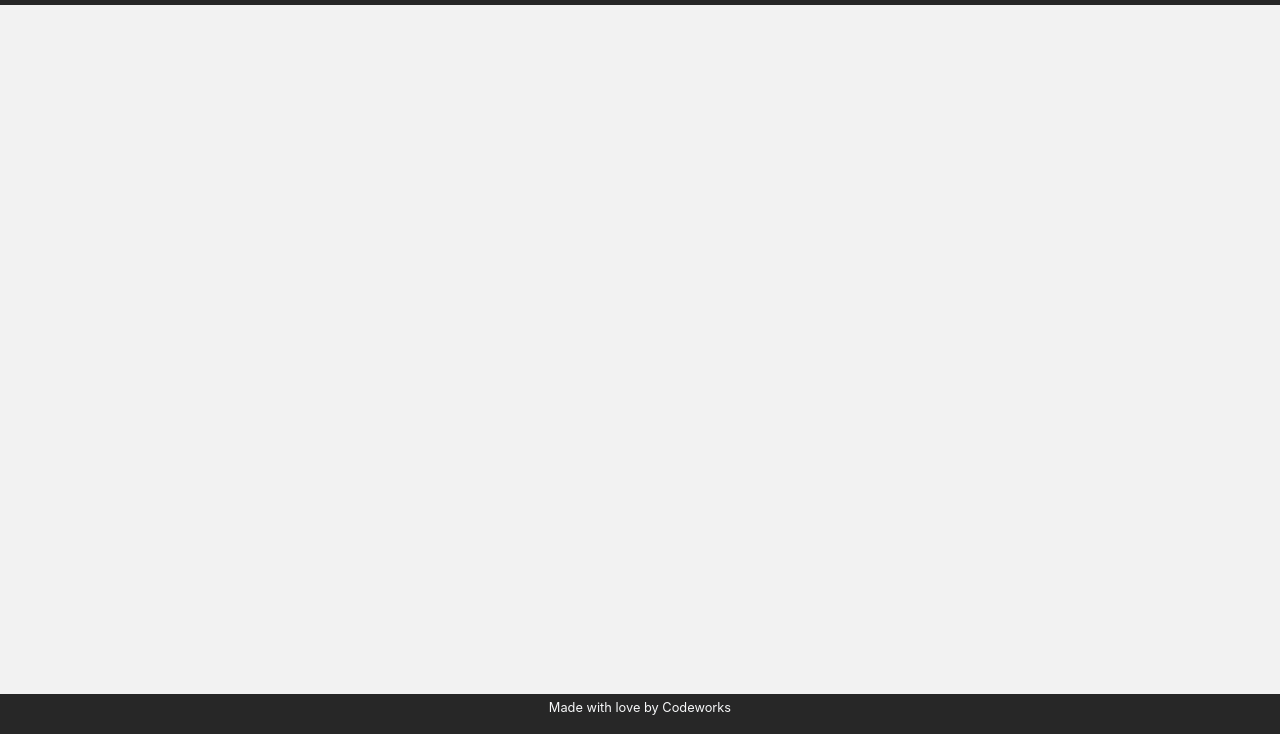
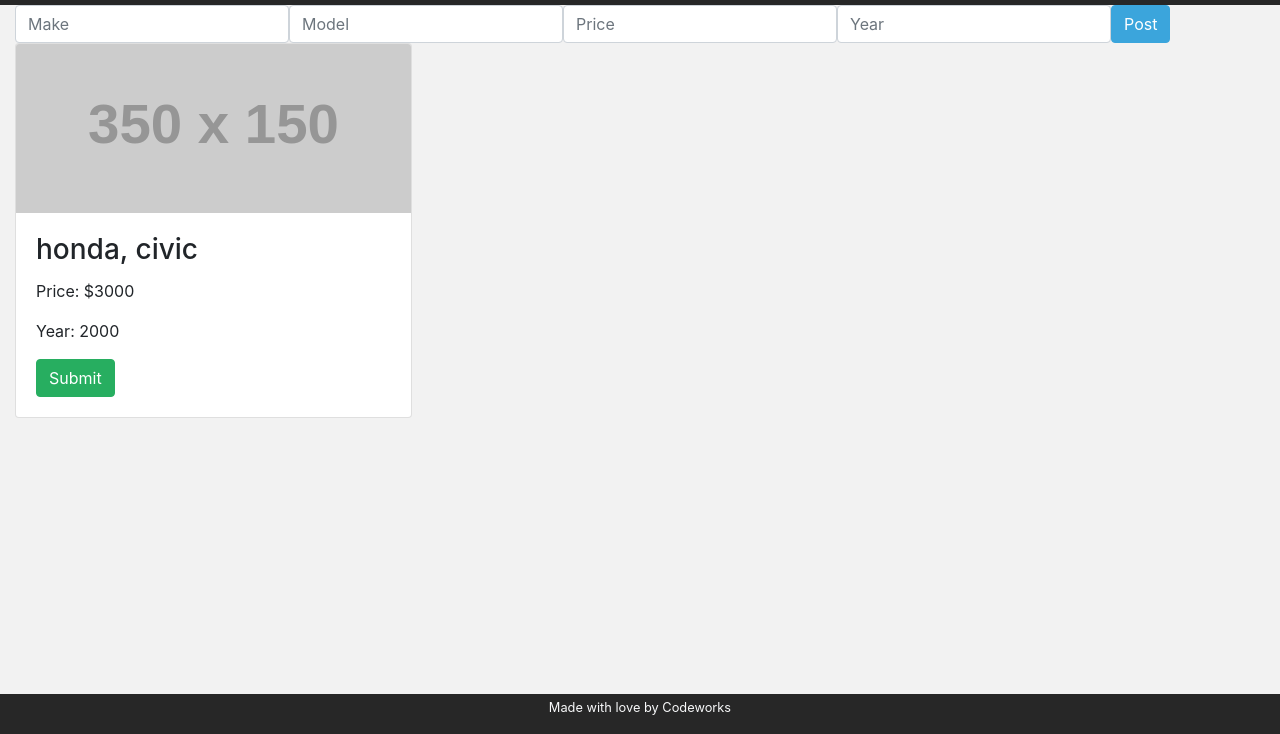
Before and after one commit to MCharron93/gregslist, a website with bundled scripts: page index.html in a window 1280 px wide. Shown: the part 66-800 px from the top of the page. Built offline with nearby package versions, Linux system fonts and the light colour scheme; placeholder pictures from the web are drawn by us.

Commit message:
linking car submission form

```diff
--- a/app/Controllers/CarController.js
+++ b/app/Controllers/CarController.js
@@ -1,15 +1,36 @@
 import { ProxyState } from "../AppState.js"
-import {carService} from "../Services/CarService.js"
+import { carService } from "../Services/CarService.js"
 
 function _draw() {
   let cars = ProxyState.cars
   let template = ""
   cars.forEach(c => template += c.Template)
+  document.getElementById("cars").innerHTML = template
 }
 
 export default class CarController {
   constructor() {
-    console.log("Cars Controller")
+    console.log(ProxyState.cars)
     _draw()
   }
+
+  createCar() {
+    // console.log("creating car")--NOTE used to ensure hookups correct between form and controller
+    event.preventDefault();
+
+    // console.log(form) NOTE -- ensure car form in reading inputs from form
+    let form = event.target
+    let rawCar = {
+      // @ts-ignore
+      make: form.make.value,
+      // @ts-ignore
+      model: form.model.value,
+      // @ts-ignore
+      year: form.year.value,
+      // @ts-ignore
+      price: form.price.value
+    }
+    console.log(rawCar)
+    carService.createCar(rawCar)
+  }
 }
--- a/app/Models/Cars.js
+++ b/app/Models/Cars.js
@@ -13,10 +13,11 @@
   get Template() {
     return /*html*/`<div class="col-4">
     <div class="card">
-        <img src="" alt="" class="card-img-top img-fluid">
+        <img src="https://via.placeholder.com/350x150" alt="" class="card-img-top img-fluid">
         <div class="card-body">
-            <h3 class="card-title"></h3>
-            <p class="card-text"></p>
+            <h3 class="card-title">${this.make}` + `, ` + /*html*/`${this.model}</h3>
+            <p class="card-text">Price: $${this.price}</p>
+            <p class="card-text">Year: ${this.year}</p>
             <button class="btn btn-success">Submit</button>
         </div>
     </div>
--- a/app/Services/CarService.js
+++ b/app/Services/CarService.js
@@ -1,10 +1,18 @@
-import {ProxyState} from "../AppState.js"
+import { ProxyState } from "../AppState.js"
 import Car from "../Models/Cars.js"
 
 class CarService {
-  constructor(){
+  constructor() {
     console.log("Car Service")
   }
+
+  createCar(rawCar) {
+    let newCar = new Car(rawCar)
+    console.log(newCar)
+    let cars = [...ProxyState, newCar]
+    ProxyState.cars = cars
+  }
+
 }
 
 export const carService = new CarService()
--- a/index.html
+++ b/index.html
@@ -5,7 +5,8 @@
     <meta charset="UTF-8">
     <meta name="viewport" content="width=device-width, initial-scale=1.0">
     <meta http-equiv="X-UA-Compatible" content="ie=edge">
-    <link rel="stylesheet" href="https://stackpath.bootstrapcdn.com/bootstrap/4.3.1/css/bootstrap.min.css" integrity="sha384-ggOyR0iXCbMQv3Xipma34MD+dH/1fQ784/j6cY/iJTQUOhcWr7x9JvoRxT2MZw1T" crossorigin="anonymous">
+    <link rel="stylesheet" href="https://stackpath.bootstrapcdn.com/bootstrap/4.3.1/css/bootstrap.min.css"
+        integrity="sha384-ggOyR0iXCbMQv3Xipma34MD+dH/1fQ784/j6cY/iJTQUOhcWr7x9JvoRxT2MZw1T" crossorigin="anonymous">
     <link rel="stylesheet" href="assets/style/main.css">
     <title>gregslist</title>
 </head>
@@ -21,12 +22,32 @@
     </header>
 
 
-    <main>
+    <main class="container-fluid">
+        <div class="row">
+            <div class="col" id="form">
+                <form onsubmit="app.carController.createCar()" class="form-inline">
+                    <div class="form-group">
+                        <input type="text" name="make" id="make" class="form-control" aria-describedby="helpId"
+                            placeholder="Make">
+                    </div>
+                    <div class="form-group">
+                        <input type="text" name="model" id="model" class="form-control" aria-describedby="helpId"
+                            placeholder="Model">
+                    </div>
+                    <div class="form-group">
+                        <input type="text" name="price" id="price" class="form-control" aria-describedby="helpId"
+                            placeholder="Price">
+                    </div>
+                    <div class="form-group">
+                        <input type="text" name="year" id="year" class="form-control" aria-describedby="helpId"
+                            placeholder="Year">
+                    </div>
+                    <button class="btn btn-primary" type="submit">Post</button>
+                </form>
+            </div>
+        </div>
         <div id="app"></div>
-
-        <div class="row" id="cars">
-
-        </div>
+        <div class="row" id="cars"></div>
     </main>
 
 
```
